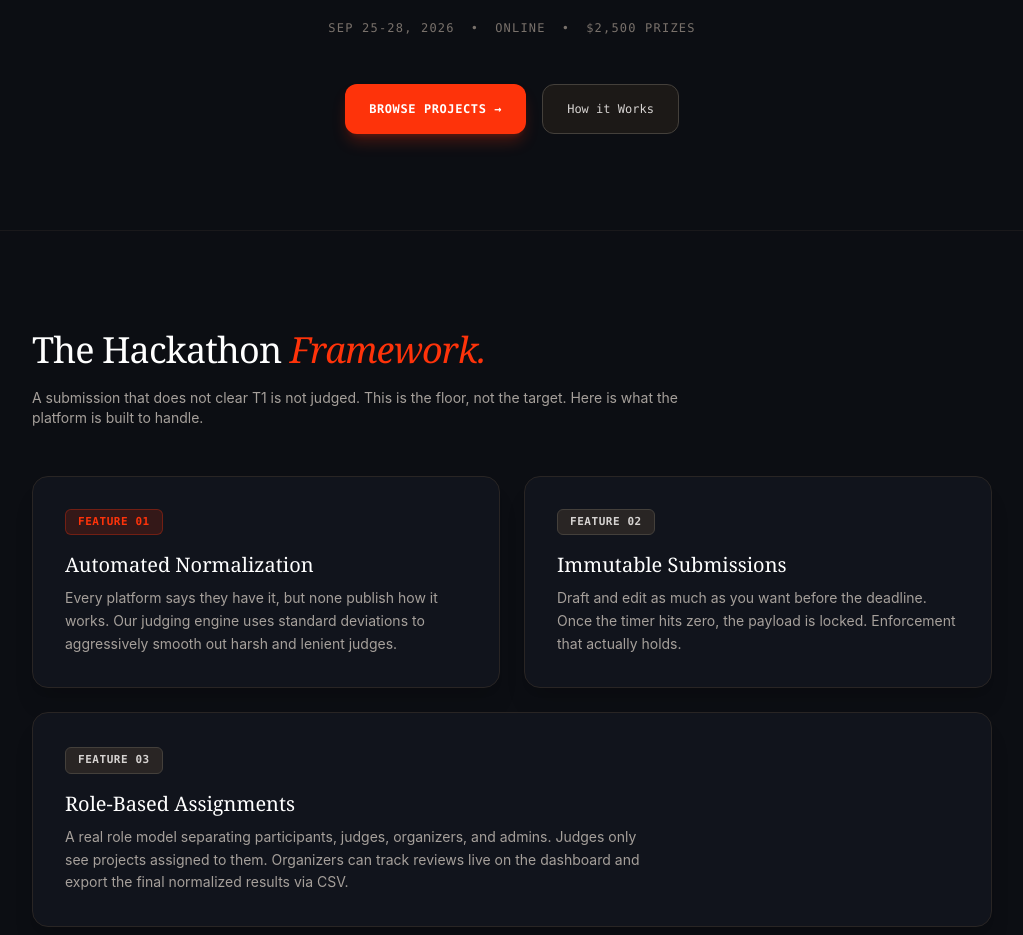
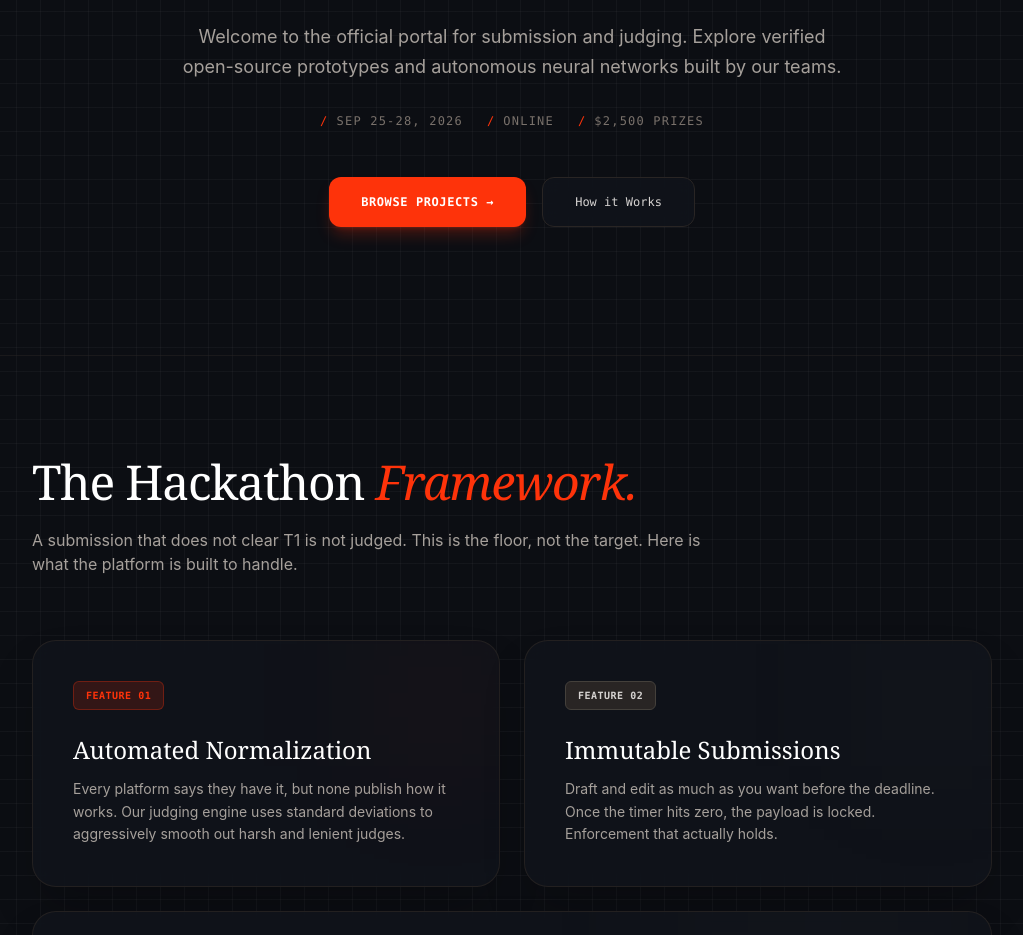
Before and after one commit to helplanes/dogfood-2026, a Next.js app: page / in a window 1280 px wide. Shown: the part 517-1452 px from the top of the page, without its empty margins (128-1151 px from the left). Built offline with nearby package versions, Linux system fonts and the light colour scheme.

Commit message:
style(landing): enhance UI with glows and glassmorphism

```diff
--- a/src/app/(public)/page.tsx
+++ b/src/app/(public)/page.tsx
@@ -2,42 +2,48 @@ import Link from "next/link";
 
 export default function Home() {
   return (
-    <main className="min-h-screen bg-[#0c0e13] text-stone-100 antialiased selection:bg-[#fe330a]/30 selection:text-white font-sans flex flex-col items-center">
+    <main className="min-h-screen bg-[#0c0e13] text-stone-100 antialiased selection:bg-[#fe330a]/30 selection:text-white font-sans flex flex-col items-center relative overflow-hidden">
+
+      {/* Decorative Background Elements */}
+      <div className="absolute top-0 left-0 w-full h-full overflow-hidden pointer-events-none flex justify-center">
+        {/* Subtle grid pattern */}
+        <div className="absolute inset-0 bg-[linear-gradient(to_right,#80808012_1px,transparent_1px),linear-gradient(to_bottom,#80808012_1px,transparent_1px)] bg-[size:24px_24px]"></div>
+        {/* Top orange glow */}
+        <div className="absolute -top-40 left-1/2 -translate-x-1/2 w-[800px] h-[400px] opacity-20 blur-[120px] bg-[#fe330a] rounded-full"></div>
+      </div>
 
       {/* Hero Section */}
-      <section className="w-full flex flex-col items-center justify-center px-8 py-24 text-center max-w-5xl mx-auto border-b border-stone-800/50">
-        <div className="inline-flex items-center gap-2 px-3 py-1.5 rounded-full bg-[#141822] border border-stone-800 text-[11px] font-mono text-stone-400 mb-6">
+      <section className="w-full flex flex-col items-center justify-center px-8 py-32 text-center max-w-5xl mx-auto border-b border-stone-800/50 relative z-10">
+        <div className="inline-flex items-center gap-2 px-3 py-1.5 rounded-full bg-[#141822] border border-stone-800 text-[11px] font-mono text-stone-400 mb-8 animate-fade-in-down shadow-lg shadow-black/50 backdrop-blur-sm">
           <span className="h-1.5 w-1.5 rounded-full bg-[#fe330a] animate-pulse" />
           <span>PORTAL ONLINE</span>
         </div>
 
-        <h1 className="text-4xl md:text-6xl lg:text-7xl font-serif text-white tracking-tight leading-tight">
+        <h1 className="text-5xl md:text-7xl lg:text-8xl font-serif text-white tracking-tight leading-[1.1] animate-fade-in-up">
           DOGFOOD 2026. <br />
           <span className="italic font-serif text-[#fe330a]">Build the platform that will judge you.</span>
         </h1>
 
-        <p className="text-sm md:text-base font-sans text-stone-400 leading-relaxed max-w-2xl mx-auto mt-8">
+        <p className="text-base md:text-lg font-sans text-stone-400 leading-relaxed max-w-2xl mx-auto mt-8 animate-fade-in-up" style={{ animationDelay: '100ms', animationFillMode: 'both' }}>
           Welcome to the official portal for submission and judging. Explore verified open-source prototypes and autonomous neural networks built by our teams.
         </p>
 
-        <div className="flex justify-center mt-8 text-[10px] md:text-xs font-mono uppercase tracking-widest text-stone-500 space-x-4">
-          <span>Sep 25-28, 2026</span>
-          <span>•</span>
-          <span>Online</span>
-          <span>•</span>
-          <span>$2,500 Prizes</span>
+        <div className="flex justify-center mt-8 text-[11px] md:text-xs font-mono uppercase tracking-widest text-stone-500 space-x-6 animate-fade-in-up" style={{ animationDelay: '200ms', animationFillMode: 'both' }}>
+          <span className="flex items-center gap-2"><span className="text-[#fe330a]">/</span> Sep 25-28, 2026</span>
+          <span className="flex items-center gap-2"><span className="text-[#fe330a]">/</span> Online</span>
+          <span className="flex items-center gap-2"><span className="text-[#fe330a]">/</span> $2,500 Prizes</span>
         </div>
 
-        <div className="flex flex-col sm:flex-row gap-4 justify-center mt-12 w-full sm:w-auto">
+        <div className="flex flex-col sm:flex-row gap-4 justify-center mt-12 w-full sm:w-auto animate-fade-in-up" style={{ animationDelay: '300ms', animationFillMode: 'both' }}>
           <Link
             href="/projects"
-            className="px-6 py-4 rounded-xl bg-[#fe330a] hover:bg-[#ff4922] text-white text-xs font-mono font-bold uppercase tracking-wider transition-all shadow-lg shadow-[#fe330a]/25 flex items-center justify-center gap-2"
+            className="px-8 py-4 rounded-xl bg-[#fe330a] hover:bg-[#ff4922] text-white text-xs font-mono font-bold uppercase tracking-wider transition-all shadow-lg shadow-[#fe330a]/25 hover:shadow-[#fe330a]/40 hover:-translate-y-0.5 flex items-center justify-center gap-2"
           >
             BROWSE PROJECTS &rarr;
           </Link>
           <Link
             href="/help"
-            className="px-6 py-4 rounded-xl bg-stone-900 hover:bg-stone-800 text-stone-300 text-xs font-mono font-medium border border-stone-700 transition-colors flex items-center justify-center"
+            className="px-8 py-4 rounded-xl bg-[#11141c]/80 backdrop-blur-sm hover:bg-stone-800 text-stone-300 text-xs font-mono font-medium border border-stone-800 hover:border-stone-600 transition-all hover:-translate-y-0.5 flex items-center justify-center"
           >
             How it Works
           </Link>
@@ -45,44 +51,47 @@ export default function Home() {
       </section>
 
       {/* Features Section */}
-      <section className="w-full max-w-5xl mx-auto px-8 py-24">
-        <div className="mb-12">
-          <h2 className="text-3xl md:text-4xl font-serif text-white tracking-tight leading-tight">
+      <section className="w-full max-w-5xl mx-auto px-8 py-24 relative z-10">
+        <div className="mb-16 text-center md:text-left">
+          <h2 className="text-4xl md:text-5xl font-serif text-white tracking-tight leading-tight">
             The Hackathon <span className="italic text-[#fe330a]">Framework.</span>
           </h2>
-          <p className="text-sm font-sans text-stone-400 mt-4 max-w-2xl">
+          <p className="text-base font-sans text-stone-400 mt-4 max-w-2xl mx-auto md:mx-0">
             A submission that does not clear T1 is not judged. This is the floor, not the target. Here is what the platform is built to handle.
           </p>
         </div>
 
         <div className="grid grid-cols-1 md:grid-cols-2 gap-6">
-          <div className="p-6 md:p-8 rounded-2xl bg-[#11141c] border border-stone-800 shadow-xl flex flex-col">
-            <span className="px-3 py-1 rounded-md text-[11px] font-mono uppercase tracking-wider font-semibold bg-[#fe330a]/15 text-[#fe330a] border border-[#fe330a]/30 w-fit mb-4">
+          <div className="p-8 md:p-10 rounded-3xl bg-[#11141c]/80 backdrop-blur-sm border border-stone-800/80 shadow-2xl hover:border-stone-700 transition-colors flex flex-col group relative overflow-hidden">
+            <div className="absolute top-0 right-0 w-32 h-32 bg-[#fe330a]/5 blur-3xl group-hover:bg-[#fe330a]/10 transition-colors"></div>
+            <span className="px-3 py-1.5 rounded-md text-[10px] font-mono uppercase tracking-wider font-bold bg-[#fe330a]/15 text-[#fe330a] border border-[#fe330a]/30 w-fit mb-6">
               Feature 01
             </span>
-            <h3 className="text-xl font-serif text-white mb-2">Automated Normalization</h3>
+            <h3 className="text-2xl font-serif text-white mb-3">Automated Normalization</h3>
             <p className="text-sm font-sans text-stone-400 leading-relaxed">
               Every platform says they have it, but none publish how it works. Our judging engine uses standard deviations to aggressively smooth out harsh and lenient judges.
             </p>
           </div>
 
-          <div className="p-6 md:p-8 rounded-2xl bg-[#11141c] border border-stone-800 shadow-xl flex flex-col">
-            <span className="px-3 py-1 rounded-md text-[11px] font-mono uppercase tracking-wider font-semibold bg-stone-800 text-stone-300 border border-stone-700 w-fit mb-4">
+          <div className="p-8 md:p-10 rounded-3xl bg-[#11141c]/80 backdrop-blur-sm border border-stone-800/80 shadow-2xl hover:border-stone-700 transition-colors flex flex-col group relative overflow-hidden">
+            <div className="absolute top-0 right-0 w-32 h-32 bg-stone-500/5 blur-3xl group-hover:bg-stone-500/10 transition-colors"></div>
+            <span className="px-3 py-1.5 rounded-md text-[10px] font-mono uppercase tracking-wider font-bold bg-stone-800 text-stone-300 border border-stone-700 w-fit mb-6">
               Feature 02
             </span>
-            <h3 className="text-xl font-serif text-white mb-2">Immutable Submissions</h3>
+            <h3 className="text-2xl font-serif text-white mb-3">Immutable Submissions</h3>
             <p className="text-sm font-sans text-stone-400 leading-relaxed">
               Draft and edit as much as you want before the deadline. Once the timer hits zero, the payload is locked. Enforcement that actually holds.
             </p>
           </div>
 
-          <div className="p-6 md:p-8 rounded-2xl bg-[#11141c] border border-stone-800 shadow-xl flex flex-col md:col-span-2">
-            <div className="flex flex-col sm:flex-row gap-6">
+          <div className="p-8 md:p-10 rounded-3xl bg-[#11141c]/80 backdrop-blur-sm border border-stone-800/80 shadow-2xl hover:border-stone-700 transition-colors flex flex-col md:col-span-2 group relative overflow-hidden">
+            <div className="absolute top-1/2 right-10 -translate-y-1/2 w-64 h-64 bg-stone-500/5 blur-[80px] group-hover:bg-stone-500/10 transition-colors"></div>
+            <div className="flex flex-col sm:flex-row gap-6 relative z-10">
               <div className="flex-1">
-                <span className="px-3 py-1 rounded-md text-[11px] font-mono uppercase tracking-wider font-semibold bg-stone-800 text-stone-300 border border-stone-700 w-fit mb-4 inline-block">
+                <span className="px-3 py-1.5 rounded-md text-[10px] font-mono uppercase tracking-wider font-bold bg-stone-800 text-stone-300 border border-stone-700 w-fit mb-6 inline-block">
                   Feature 03
                 </span>
-                <h3 className="text-xl font-serif text-white mb-2">Role-Based Assignments</h3>
+                <h3 className="text-2xl font-serif text-white mb-3">Role-Based Assignments</h3>
                 <p className="text-sm font-sans text-stone-400 leading-relaxed max-w-xl">
                   A real role model separating participants, judges, organizers, and admins. Judges only see projects assigned to them. Organizers can track reviews live on the dashboard and export the final normalized results via CSV.
                 </p>
```
